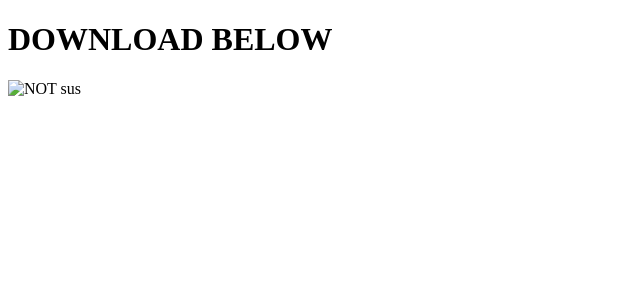
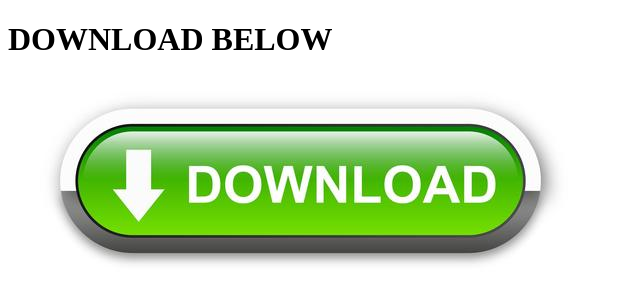
Before and after one commit to Khanathan/bruhDownload, a plain HTML site: page index.html in a window 1280 px wide. Shown: the whole page, without its empty margins (0-640 px from the left). Drawn offline with Linux system fonts and the light colour scheme.

Commit message:
Update index.html

```diff
--- a/index.html
+++ b/index.html
@@ -5,6 +5,6 @@
   </head>
   <body>
     <h1>DOWNLOAD BELOW</h1>
-    <img src="fileDownload/doBu.jpg" alt="NOT sus"/>
+    <img src="bruhDownload/doBu.jpg" alt="NOT sus"/>
   </body>
 </HTML>
```
